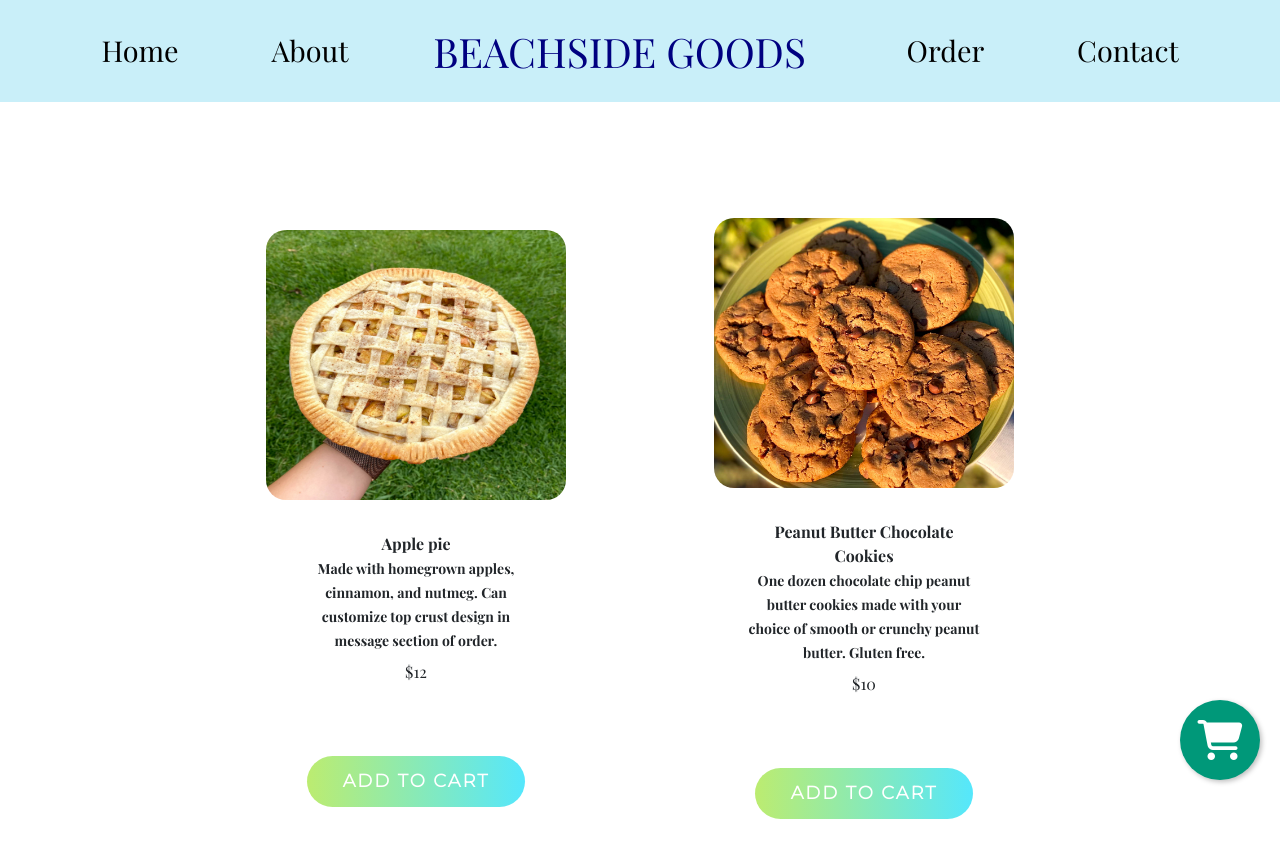
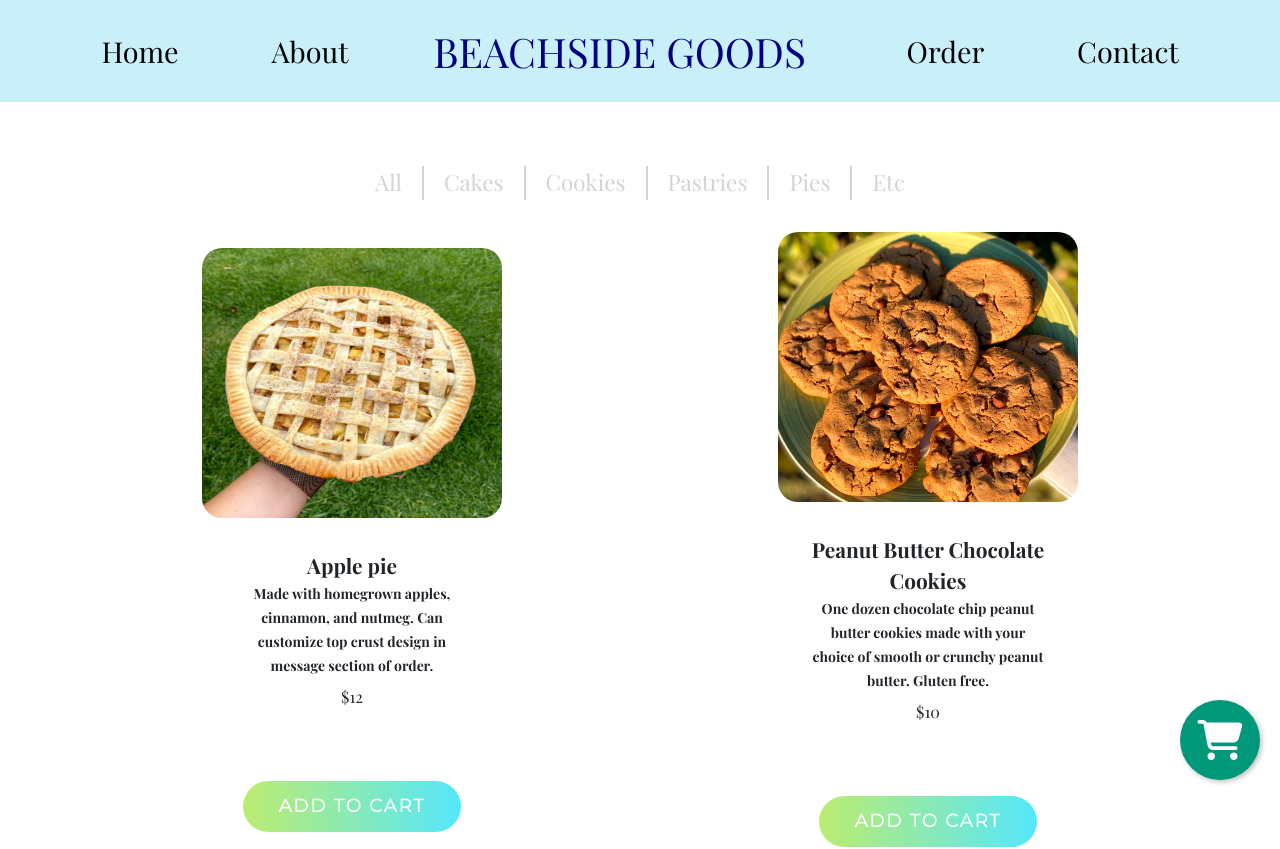
Before and after one commit to gleny4001/beachside-bakery, a React (Create React App) app: page /product in a window 1280 px wide. Shown: the top 849 px of the page. Built offline with nearby package versions, Linux system fonts and the light colour scheme.

Commit message:
Add files via upload

```diff
--- a/public/styles.css
+++ b/public/styles.css
@@ -50,6 +50,7 @@ body {
 
 ul.navbar-nav {
   margin: auto;
+  align-items: center;
 }
 
 .nav-item {
@@ -63,8 +64,10 @@ ul.navbar-nav {
 }
 
 .nav-link {
+  position: relative;
   font-size: 1.8rem !important;
   color: Black !important;
+  text-decoration: none;
 }
 
 @media only screen and (max-width: 575px) {
@@ -82,6 +85,10 @@ ul.navbar-nav {
   .mobile-navbar-brand {
     padding-left: 10vw;
   }
+  .nav-link {
+    width: fit-content;
+    block-size: fit-content;
+  }
 }
 
 @media only screen and (min-width: 575px) {
@@ -96,6 +103,21 @@ ul.navbar-nav {
   }
 }
 
+.nav-link::after {
+  content: "";
+  position: absolute;
+  background-color: #000080;
+  height: 3px;
+  width: 0;
+  left: 50%;
+  bottom: 0px;
+  transition: 0.3s ease-out;
+}
+
+.nav-link:hover::after {
+  width: 100%;
+  left: 0;
+}
 /* Header */
 
 .header-container {
@@ -198,12 +220,11 @@ ul.navbar-nav {
 }
 
 .product-container {
-  padding: 5% 15%;
+  padding: 5%;
 }
 
 .product-card {
   text-align: center;
-  margin: 20px 0;
   border-radius: 20px;
   min-width: 300px;
   width: 16vw;
@@ -214,16 +235,38 @@ ul.navbar-nav {
   padding: 2rem;
 }
 
+.product-title {
+  padding: 1rem 0;
+  font-size: 1.3rem;
+}
 .product-content .card-title {
   font-size: 1vw;
   font-weight: bold;
   text-transform: uppercase;
   display: block;
 }
+.product-buttons {
+  text-align: center;
+}
 
 .product-excerpt {
   font-size: 14px;
   font-weight: 700;
+}
+
+.product-category-button {
+  background: none;
+  color: #d3d3d3;
+  border: none;
+  padding: 0 20px;
+  font: inherit;
+  cursor: pointer;
+  outline: inherit;
+  font-size: 1.4rem;
+}
+
+.product-category-button:not(:last-child) {
+  border-right: 2px solid #d3d3d3;
 }
 
 /* Overview */
@@ -435,7 +478,7 @@ ul.navbar-nav {
 
 /* ProductCard */
 .feature-items.product-page {
-  margin: 2rem 2rem;
+  margin: 2rem 4rem;
   max-width: 80%;
 }
 
@@ -589,3 +632,51 @@ ul.navbar-nav {
     width: 80%;
   }
 }
+
+/* about */
+
+.about-page-container {
+  display: flex;
+  align-items: center;
+  justify-content: center;
+  flex-wrap: wrap;
+  padding: 10% 10% 0% 15%;
+}
+
+.about-img {
+  height: 600px;
+  width: 400px;
+  border-radius: 20px;
+}
+.about-content {
+  width: 430px;
+  height: 430px;
+  margin-left: -50px;
+  background-color: white;
+  padding: 20px;
+  border: 1rem solid #c1f4c5;
+  text-align: center;
+  overflow: auto;
+}
+.about-title {
+  font-size: 2rem;
+}
+.about-excerpt {
+  font-size: 1rem;
+}
+
+@media only screen and (max-width: 1057px) {
+  .about-content {
+    margin: 100px 0;
+  }
+}
+
+.about-page-img {
+  width: 100%;
+  height: 500px;
+  object-fit: cover;
+}
+
+.about-carousel-title {
+  font-size: calc(30px + 5vw);
+}
--- a/src/components/product/Cart.jsx
+++ b/src/components/product/Cart.jsx
@@ -84,7 +84,9 @@ function Cart() {
                 </button>
               </div>
               <div className="cart-product">
-                <td>${item.price}</td>
+                <td>
+                  ${item.price * item.quantity} ({item.quantity})
+                </td>
               </div>
             </div>
           );
--- a/src/components/product/Product.jsx
+++ b/src/components/product/Product.jsx
@@ -1,4 +1,4 @@
-import React from "react";
+import React, { useState } from "react";
 import ProductCard from "./ProductCard";
 import productData from "./productData";
 import { CartProvider } from "react-use-cart";
@@ -13,18 +13,106 @@ function createProduct(contents) {
       productName={contents.name}
       productDesc={contents.desc}
       price={contents.price}
+      type={contents.type}
       button={contents.button}
     />
   );
 }
+
 function Product() {
+  const [productList, setProductList] = useState(
+    productData.map(createProduct)
+  );
+
+  function showAll() {
+    return setProductList(productData.map(createProduct));
+  }
+
+  function showCakes() {
+    return setProductList(
+      productData
+        .filter((item) => {
+          return item.type === "cake";
+        })
+        .map(createProduct)
+    );
+  }
+
+  function showCookies() {
+    return setProductList(
+      productData
+        .filter((item) => {
+          return item.type === "cookie";
+        })
+        .map(createProduct)
+    );
+  }
+
+  function showPastries() {
+    return setProductList(
+      productData
+        .filter((item) => {
+          return item.type === "pastry";
+        })
+        .map(createProduct)
+    );
+  }
+
+  function showPies() {
+    return setProductList(
+      productData
+        .filter((item) => {
+          return item.type === "pie";
+        })
+        .map(createProduct)
+    );
+  }
+
+  function showEtc() {
+    return setProductList(
+      productData
+        .filter((item) => {
+          return item.type === "etc";
+        })
+        .map(createProduct)
+    );
+  }
+
   return (
     <div className="product-container">
+      <div className="product-buttons">
+        <button className="product-category-button" onClick={() => showAll()}>
+          All
+        </button>
+        <button className="product-category-button" onClick={() => showCakes()}>
+          Cakes
+        </button>
+        <button
+          className="product-category-button"
+          onClick={() => showCookies()}
+        >
+          Cookies
+        </button>
+        <button
+          className="product-category-button"
+          onClick={() => showPastries()}
+        >
+          Pastries
+        </button>
+        <button className="product-category-button" onClick={() => showPies()}>
+          Pies
+        </button>
+        <button className="product-category-button" onClick={() => showEtc()}>
+          Etc
+        </button>
+      </div>
       <CartProvider>
-        <dl className="feature-items">{productData.map(createProduct)}</dl>
+        <dl className="feature-items">{productList}</dl>
       </CartProvider>
     </div>
   );
 }
 
 export default Product;
+
+// {}
--- a/src/components/product/productData.js
+++ b/src/components/product/productData.js
@@ -16,6 +16,11 @@ import cakePops from "../../images/products/cake pops.jpg";
 import pretzelRods from "../../images/products/pretzels 2.jpg";
 import chocolateCoveredStrawberries from "../../images/products/chocolate covered strawberries .jpg";
 import chocolateCoveredCherries from "../../images/products/cherries.jpg";
+import miniRaspberyyCheesecakes from "../../images/products/mini raspberry cheesecakes.jpg";
+import heartCake from "../../images/products/heart cake 3.jpg";
+import riceKrispyTreats from "../../images/products/rice krispy treats 2.jpg";
+import peppermintBark from "../../images/products/peppermintBark.jpg";
+import raspberryCreamCheesecake from "../../images/products/raspberry cream cheesecake .jpg";
 
 const productData = [
   {
@@ -71,7 +76,7 @@ const productData = [
     button: "Add to Cart"
   },
   {
-    id: 7,
+    id: 6,
     img: chocolateCoveredCherries,
     alt: "Chocolate Covered Cherries",
     name: "Chocolate Covered Cherries",
@@ -208,6 +213,59 @@ const productData = [
     price: "20",
     type: "etc",
     button: "Add to Cart"
+  },
+  {
+    id: 19,
+    img: miniRaspberyyCheesecakes,
+    alt: "Mini Raspberry Cheescakes",
+    name: "Mini Raspberry Cheescakes",
+    desc:
+      "One dozen cupcake sized cheesecakes with a swirl of raspberry syrup.",
+    price: "28",
+    type: "cake",
+    button: "Add to Cart"
+  },
+  {
+    id: 20,
+    img: heartCake,
+    alt: "Heart Cake",
+    name: "Heart Cake",
+    desc: "Any flavor cake, fully customizable for flavor and design.",
+    price: "15",
+    type: "cake",
+    button: "Add to Cart"
+  },
+  {
+    id: 21,
+    img: riceKrispyTreats,
+    alt: "Rice Krispy Treats",
+    name: "Rice Krispy Treats",
+    desc:
+      "One dozen chocolate dipped rice Krispy treats. Customize the dipping color and decorations.",
+    price: "10",
+    type: "etc",
+    button: "Add to Cart"
+  },
+  {
+    id: 22,
+    img: peppermintBark,
+    alt: "Peppermint Bark",
+    name: "Peppermint Bark",
+    desc: "One dozen chunks of peppermint bark.",
+    price: "10",
+    type: "etc",
+    button: "Add to Cart"
+  },
+  {
+    id: 23,
+    img: raspberryCreamCheesecake,
+    alt: "Raspberry Cream Cheescake",
+    name: "Raspberry Cream Cheescake",
+    desc:
+      "Raspberry cheesecake made with raspberry syrup and topped with raspberries.",
+    price: "15",
+    type: "cake",
+    button: "Add to Cart"
   }
 ];
 
```
Also changed, not shown: src/components/About.jsx (+112 -4 lines), src/images/products/peppermintBark.jpg, thumbnail.jpg.
